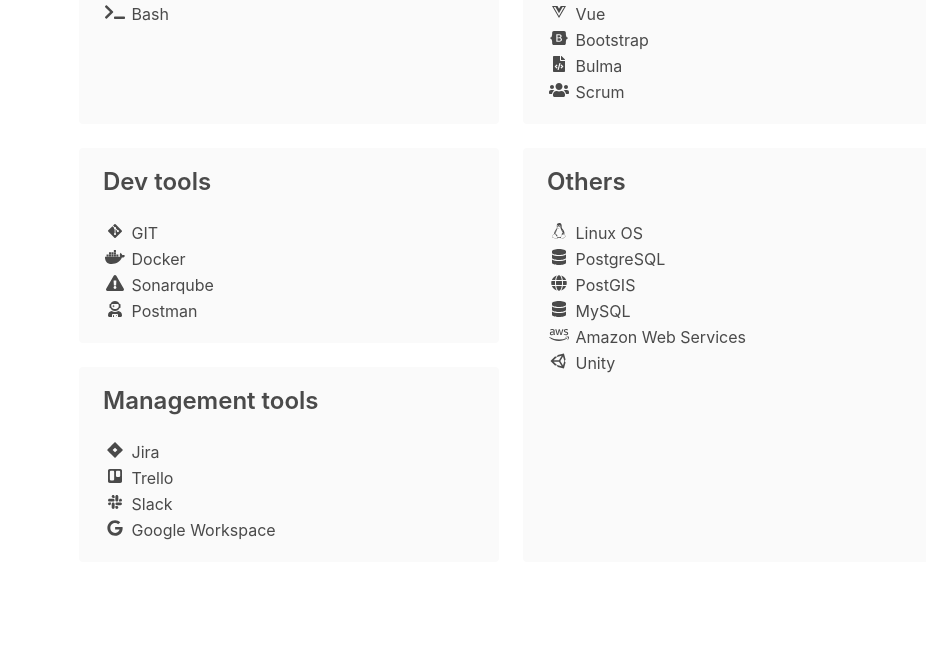
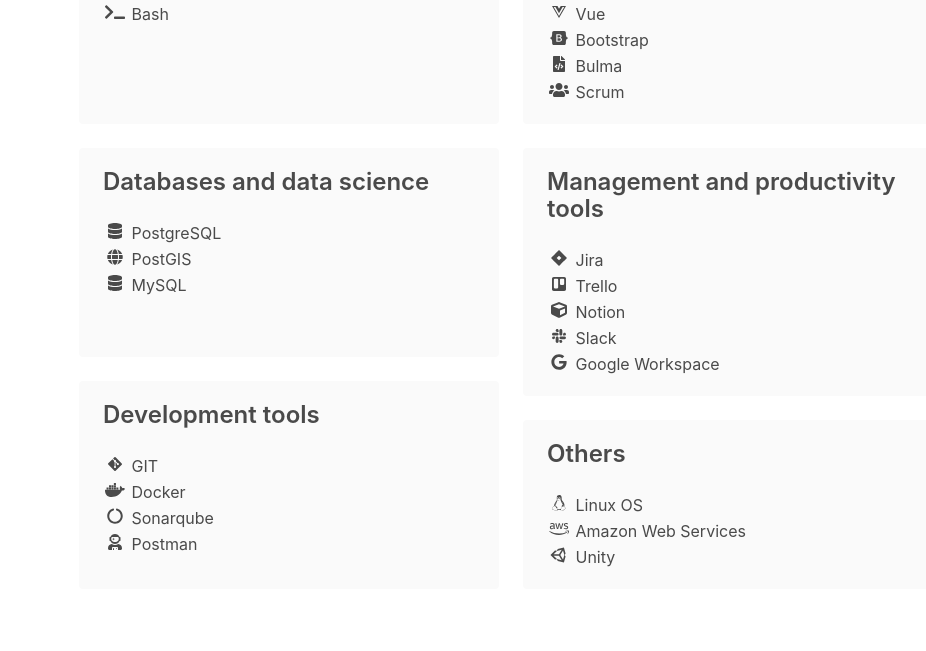
Before and after one commit to franciscollanquipichun/static-personal-website-src, a Vue app: page /#/about in a window 1280 px wide. Shown: the part 822-1473 px from the top of the page, without its empty margins (129-1055 px from the left). Built offline with nearby package versions, Linux system fonts and the light colour scheme.

Commit message:
update skills list
Signed-off-by: Francisco Llanquipichun <francisco.llanquipichun@gmail.com>

```diff
--- a/src/views/About.vue
+++ b/src/views/About.vue
@@ -178,7 +178,30 @@
         <div class="tile is-ancestor">
           <div class="tile is-parent is-vertical">
             <div class="tile is-child notification">
-              <p class="title is-4">Dev tools</p>
+              <p class="title is-4">Databases and data science</p>
+              <div class="font-code">
+                <p>
+                  <span class="icon"
+                    ><font-awesome-icon :icon="databaseIcon"
+                  /></span>
+                  PostgreSQL
+                </p>
+                <p>
+                  <span class="icon"
+                    ><font-awesome-icon :icon="postgisIcon"
+                  /></span>
+                  PostGIS
+                </p>
+                <p>
+                  <span class="icon"
+                    ><font-awesome-icon :icon="databaseIcon"
+                  /></span>
+                  MySQL
+                </p>
+              </div>
+            </div>
+            <div class="tile is-child notification">
+              <p class="title is-4">Development tools</p>
               <div class="font-code">
                 <p>
                   <span class="icon"
@@ -206,8 +229,10 @@
                 </p>
               </div>
             </div>
+          </div>
+          <div class="tile is-parent is-vertical">
             <div class="tile is-child notification">
-              <p class="title is-4">Management tools</p>
+              <p class="title is-4">Management and productivity tools</p>
               <div class="font-code">
                 <p>
                   <span class="icon"
@@ -223,6 +248,12 @@
                 </p>
                 <p>
                   <span class="icon"
+                    ><font-awesome-icon :icon="notionIcon"
+                  /></span>
+                  Notion
+                </p>
+                <p>
+                  <span class="icon"
                     ><font-awesome-icon :icon="slackIcon"
                   /></span>
                   Slack
@@ -235,8 +266,6 @@
                 </p>
               </div>
             </div>
-          </div>
-          <div class="tile is-parent">
             <div class="tile is-child notification">
               <p class="title is-4">Others</p>
               <div class="font-code">
@@ -245,24 +274,6 @@
                     ><font-awesome-icon :icon="linuxIcon"
                   /></span>
                   Linux OS
-                </p>
-                <p>
-                  <span class="icon"
-                    ><font-awesome-icon :icon="databaseIcon"
-                  /></span>
-                  PostgreSQL
-                </p>
-                <p>
-                  <span class="icon"
-                    ><font-awesome-icon :icon="postgisIcon"
-                  /></span>
-                  PostGIS
-                </p>
-                <p>
-                  <span class="icon"
-                    ><font-awesome-icon :icon="databaseIcon"
-                  /></span>
-                  MySQL
                 </p>
                 <p>
                   <span class="icon"
@@ -293,8 +304,9 @@
   faTerminal,
   faUserAstronaut,
   faUsers,
-  faExclamationTriangle,
+  faCircleNotch,
   faGlobe,
+  faCube,
 } from "@fortawesome/free-solid-svg-icons";
 import {
   faAngular,
@@ -334,13 +346,14 @@
       scrumIcon: faUsers,
       gitIcon: faGitAlt,
       dockerIcon: faDocker,
-      sonarqubeIcon: faExclamationTriangle,
+      sonarqubeIcon: faCircleNotch,
       postmanIcon: faUserAstronaut,
       postgisIcon: faGlobe,
       unityIcon: faUnity,
       linuxIcon: faLinux,
       jiraIcon: faJira,
       trelloIcon: faTrello,
+      notionIcon: faCube,
       slackIcon: faSlack,
       googleIcon: faGoogle,
       awsIcon: faAws,
```
